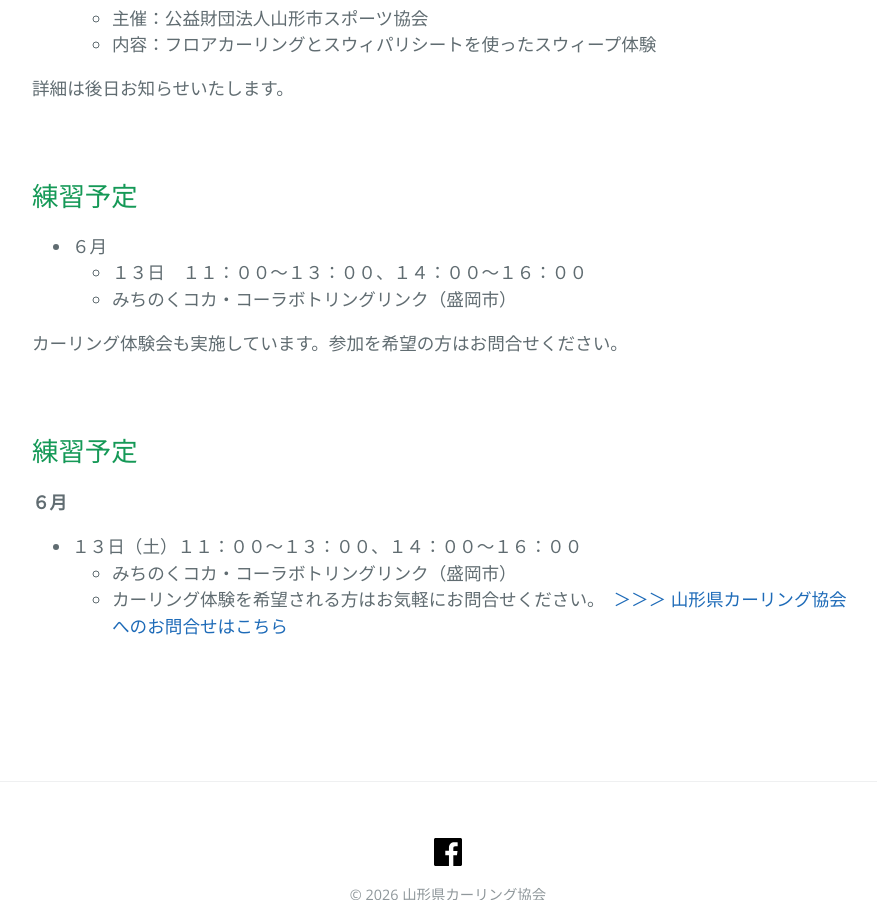
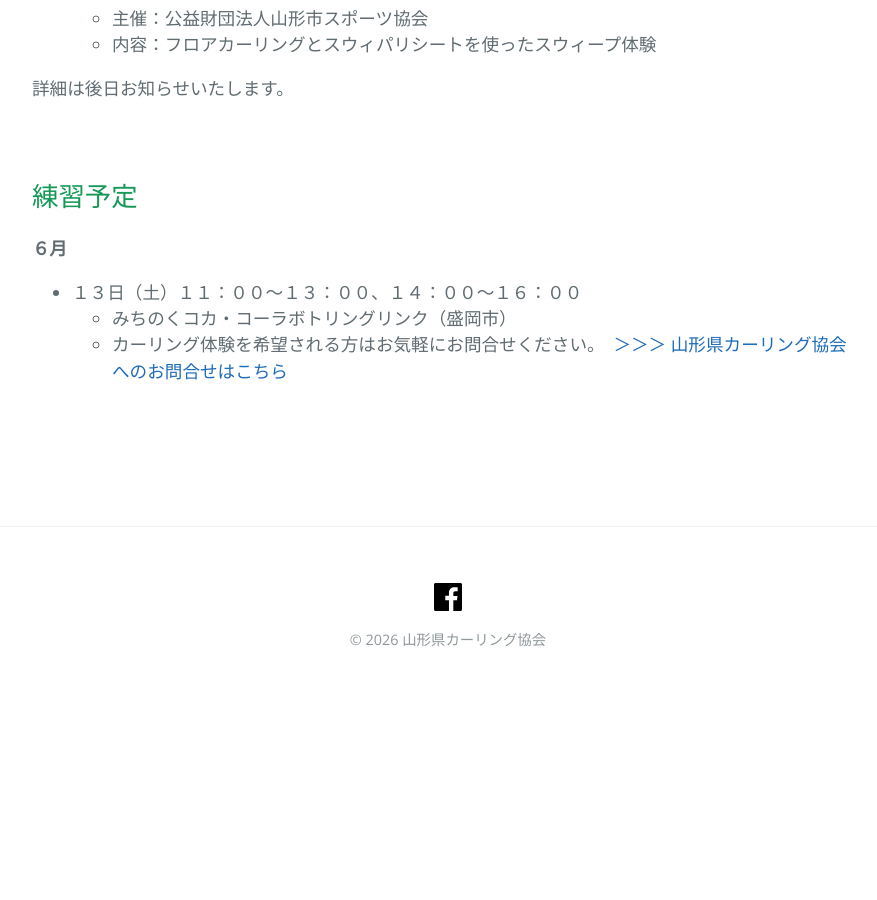
Before and after one commit to oleatech/yamagata-curling-assoc, a Jekyll site: the page built from 02_events.markdown, in a window 1280 px wide and 900 px high, scrolled down 646 px. Shown: the whole window, without its empty margins (192-1069 px from the left). Built offline with Jekyll 4.4.1, drawn with Linux system fonts in a browser that asks for light colours; after the commit the page ends 1320 px from its top, so only the background shows below that.

Commit message:
Update 02_events.markdown

```diff
--- a/02_events.markdown
+++ b/02_events.markdown
@@ -26,16 +26,6 @@ order: 20
 
 ## 練習予定
 
-- ６月
-  - １３日　１１：００～１３：００、１４：００～１６：００
-  - みちのくコカ・コーラボトリングリンク（盛岡市）
-
-カーリング体験会も実施しています。参加を希望の方はお問合せください。
-
-<br>
-
-## 練習予定
-
 **６月**
 
 - １３日（土）１１：００〜１３：００、１４：００～１６：００
```
